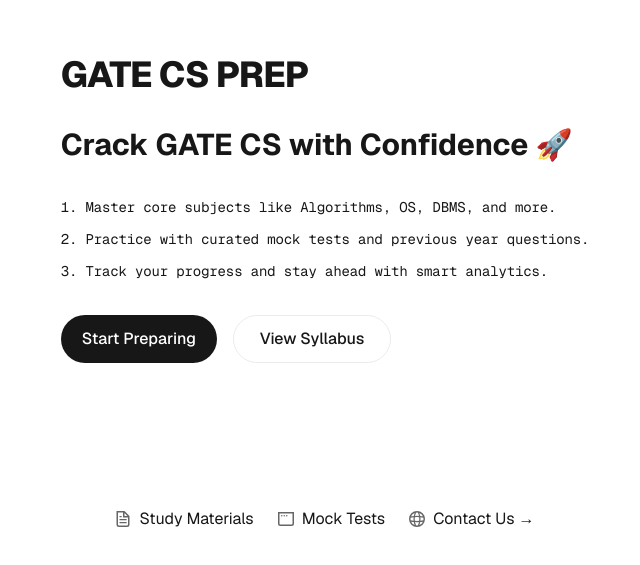
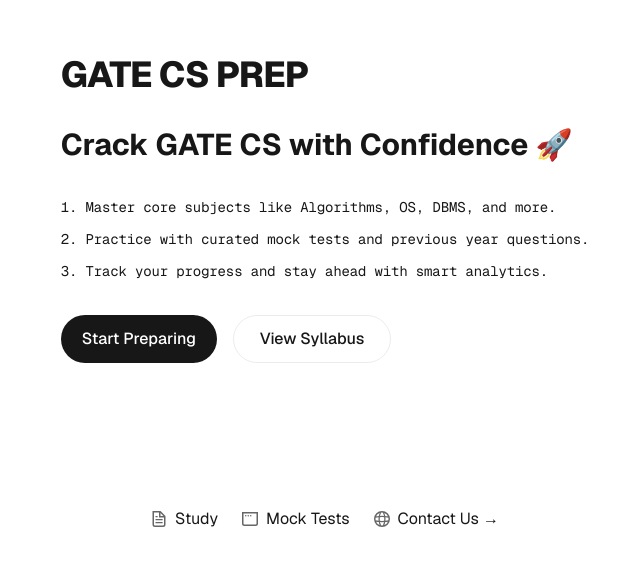
Before and after one commit to Nileshthakur2003/gatecs, a Next.js app: page / in a window 1280 px wide. Shown: the part 191-756 px from the top of the page, without its empty margins (315-955 px from the left). Built offline with nearby package versions, Linux system fonts and the light colour scheme.

Commit message:
improved23

```diff
--- a/src/app/page.tsx
+++ b/src/app/page.tsx
@@ -25,7 +25,7 @@ export default function Home() {
         <div className="flex gap-4 items-center flex-col sm:flex-row">
           <a
             className="rounded-full border border-solid border-transparent transition-colors flex items-center justify-center bg-foreground text-background gap-2 hover:bg-[#383838] dark:hover:bg-[#ccc] font-medium text-sm sm:text-base h-10 sm:h-12 px-4 sm:px-5 sm:w-auto"
-            href="/signup"
+            href="/auth/signup"
           >
             Start Preparing
           </a>
@@ -41,7 +41,7 @@ export default function Home() {
       <footer className="row-start-3 flex gap-[24px] flex-wrap items-center justify-center">
         <a
           className="flex items-center gap-2 hover:underline hover:underline-offset-4"
-          href="/resources"
+          href="/prep/study"
         >
           <Image
             aria-hidden
@@ -50,11 +50,11 @@ export default function Home() {
             width={16}
             height={16}
           />
-          Study Materials
+          Study
         </a>
         <a
           className="flex items-center gap-2 hover:underline hover:underline-offset-4"
-          href="/mock-tests"
+          href="/prep/mock"
         >
           <Image
             aria-hidden
```
